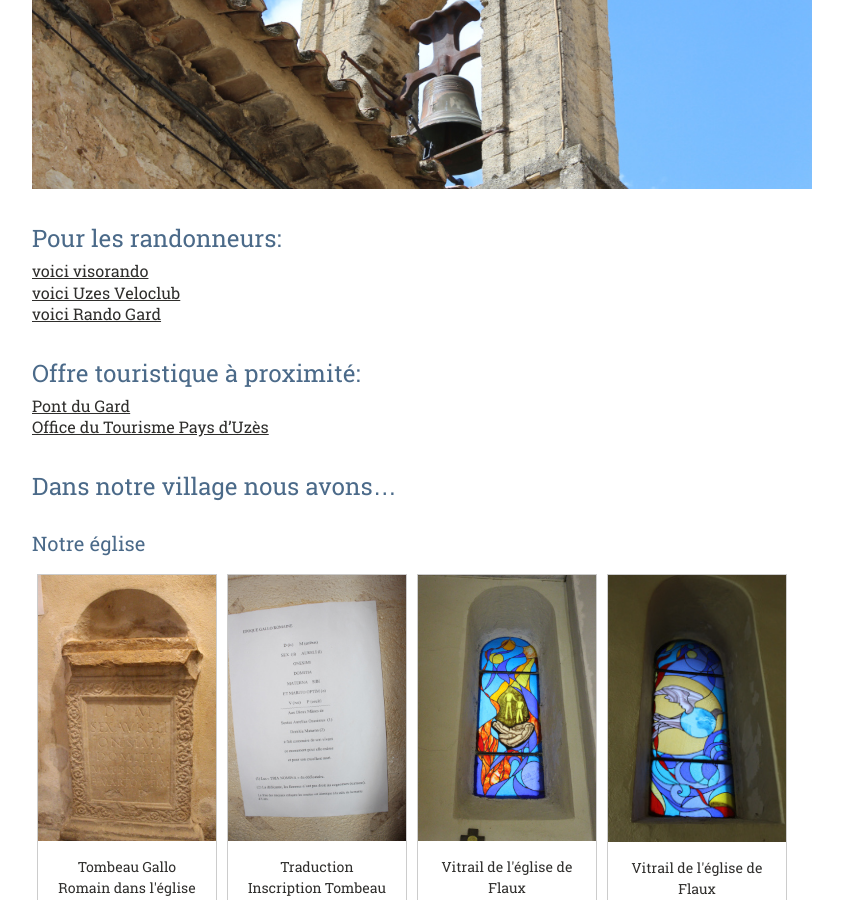
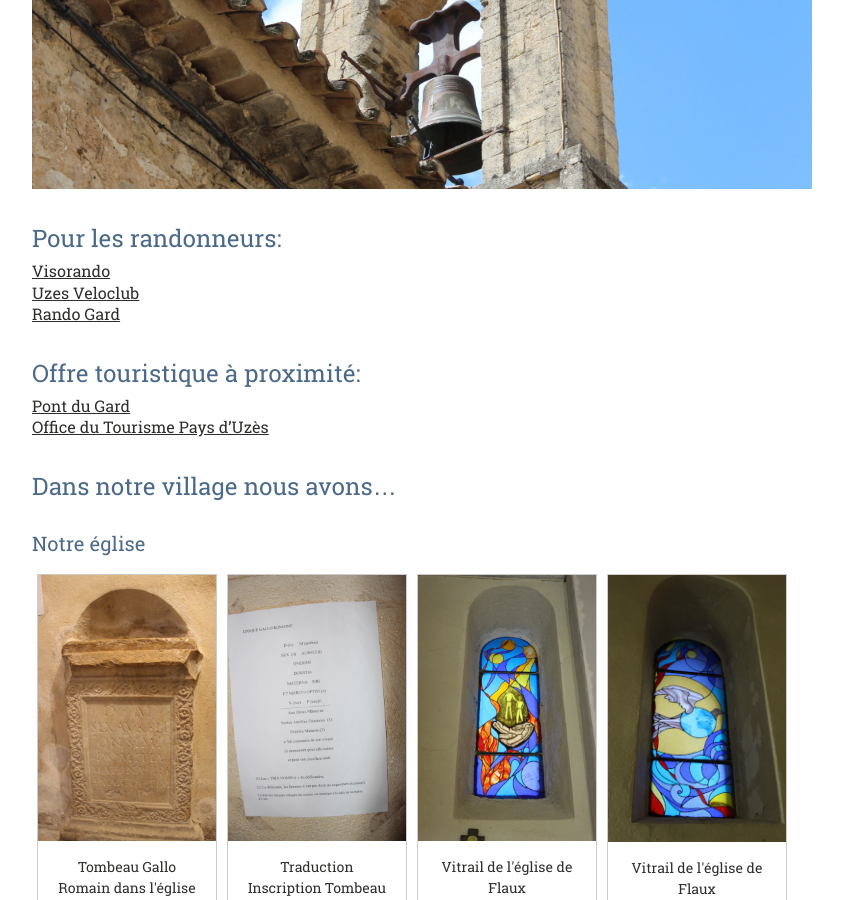
Before and after one commit to Flaux-Village/flaux-village.github.io, a Jekyll site: the page built from interets.md, in a window 1280 px wide and 900 px high, scrolled down 421 px. Shown: the whole window, without its empty margins (58-901 px from the left). Built offline with Jekyll 4.4.1, drawn with Linux system fonts in a browser that asks for light colours; our own code applies the rules of GitHub Pages for plain Markdown files.

Commit message:
Update interets.md

```diff
--- a/interets.md
+++ b/interets.md
@@ -27,9 +27,9 @@
 ---
 
 # Pour les randonneurs: <br>
-[voici visorando](https://www.visorando.com/randonnee-flaux.html "parcours")<br>
-[voici Uzes Veloclub](https://www.uzesveloclub.fr/)<br>
-[voici Rando Gard](https://rando.gard.fr/)<br>
+[Visorando](https://www.visorando.com/randonnee-flaux.html "parcours")<br>
+[Uzes Veloclub](https://www.uzesveloclub.fr/)<br>
+[Rando Gard](https://rando.gard.fr/)<br>
 
 
 # Offre touristique à proximité:  <br>
```
